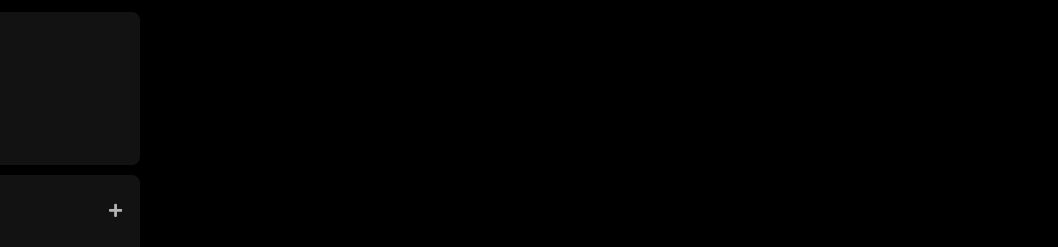
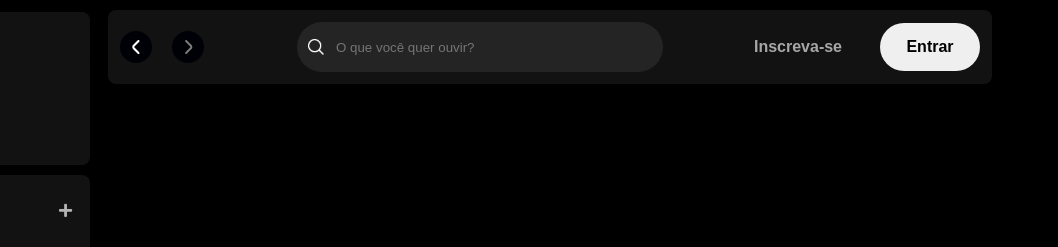
Before and after one commit to ViniciusGutierri/spotify-imersao-alura, a plain HTML site: page index.html in a window 1280 px wide. Shown: the top 247 px of the page, 222-1280 px from the left. Drawn offline with Linux system fonts and the light colour scheme.

Commit message:
Adicao do header de navegacao principal e seus estilos CSS. Mudanca no tamanho da sidebar.

```diff
--- a/index.html
+++ b/index.html
@@ -4,10 +4,11 @@
     <meta charset="UTF-8">
     <meta name="viewport" content="width=device-width, initial-scale=1.0">
     <link rel="shortcut icon" href="assets/icons/favicon.png" type="image/x-icon">
-    <title>Spotify - Web player: música para todas as pessoas</title>
+    <title>Spotify – Web player: música para todas as pessoas</title>
     <link rel="stylesheet" href="./src/styles/reset.css">
     <link rel="stylesheet" href="./src/styles/vars.css">
     <link rel="stylesheet" href="./src/styles/sidebar-footer.css">
+    <link rel="stylesheet" href="./src/styles/main-content.css">
     <link rel="stylesheet" href="https://use.fontawesome.com/releases/v5.15.4/css/solid.css" crossorigin="anonymous">
     <link rel="stylesheet" href="https://use.fontawesome.com/releases/v5.15.4/css/fontawesome.css" crossorigin="anonymous">
 </head>
@@ -68,7 +69,30 @@
 
     </div>
 
+    <main>
+        <div class="main-container">
+            <nav class="header__navigation">
+                <div class="navigation">
+                    <button class="arrow-left">
+                        <img src="./src/assets/icons/small-left.png" alt="Seta esquerda">
+                    </button>
+                    <button class="arrow-right">
+                        <img src="./src/assets/icons/small-right.png" alt="Seta direita">
+                    </button>
+                </div>
 
+                <div class="header__search">
+                    <img src="./src/assets/icons/search.png" alt="">
+                    <input id="search__input" type="text" maxlength="800" placeholder="O que você quer ouvir?"/>
+                </div>
+
+                <div class="header__login">
+                    <button class="subscribe">Inscreva-se</button>
+                    <button class="login">Entrar</button>
+                </div>
+            </nav>
+        </div>
+    </main>
 
     <footer class="disclaimer-premium">
         <div class="text">
--- /dev/null
+++ b/src/styles/main-content.css
@@ -0,0 +1,95 @@
+/* HEADER */
+
+.main-container {
+    max-width: 80vw;
+    height: 100vh;
+    margin-left: 320px;
+    margin-right: 56px;
+}
+
+.header__navigation {
+    display: flex;
+    justify-content: space-between;
+    align-items: center;
+    padding: 16px;
+    margin: 10px;
+    border-radius: 8px;
+    background-color: var(--color-black-secondary);
+    padding: 12px;
+}
+
+.header__navigation .navigation {
+    display: flex;
+    justify-content: space-around;
+    align-items: center;
+}
+
+.header__navigation .navigation .arrow-left {
+    margin-right: 1.25rem;
+}
+
+.arrow-left, .arrow-right {
+    display: flex;
+    align-items: center;
+    justify-content: center;
+    width: 32px;
+    height: 32px;
+    background: var(--bg-icon);
+    background-color: var(--bg-arrow-color);
+    border: none;
+    border-radius: 50%;
+    cursor: pointer;
+}
+
+.header__search {
+    display: flex;
+    align-items: center;
+    width: 364px;
+    height: 48px;
+    margin-left: 8px;
+    background-color: var(--color-black-tertiary);
+    border-radius: 500px;
+    border: 1px solid transparent;
+}
+
+.header__search img {
+    width: 16px;
+    height: 16px;
+    margin-left: 10px;
+}
+
+.header__search input {
+    background-color: transparent;
+    border: none;
+    padding: 0 100px 0 12px;
+    color: var(--color-white);
+    text-overflow: ellipsis;
+    overflow: hidden;
+    white-space: nowrap;
+    outline: none;
+}
+
+.header__login {
+    display: flex;
+    align-items: center;
+}
+
+.header__login .subscribe {
+    color: var(--color-gray-tertiary);
+    font-size: 16px;
+    font-weight: 700;
+    background-color: transparent;
+    margin-right: 32px;
+    border: none;
+    font-family: var(--font-dm-sans);
+}
+
+.header__login .login {
+    width: 100px;
+    height: 48px;
+    color: var(--color-black);
+    font-size: 16px;
+    font-weight: 700;
+    border-radius: 40px;
+    border: none;
+}
--- a/src/styles/sidebar-footer.css
+++ b/src/styles/sidebar-footer.css
@@ -9,7 +9,7 @@ body {
     left: 0;
     bottom: 0;
     padding: 12px;
-    width: 350px;
+    width: 300px;
 }
 
 .sidebar__navigation, .logo {
--- a/src/styles/vars.css
+++ b/src/styles/vars.css
@@ -8,4 +8,7 @@
     --color-white: #FFF;
     --color-gray: #B3B3B3;
     --color-gray-secondary: #878787;
+    --color-gray-tertiary: #A7A7A7;
+    --bg-icon: #131313;
+    --bg-arrow-color: rgba(0,0,07);
 }
```
